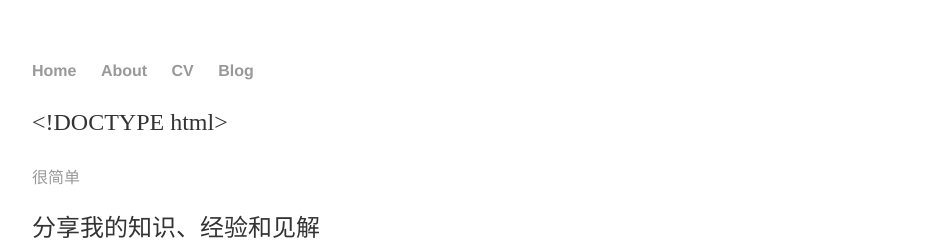
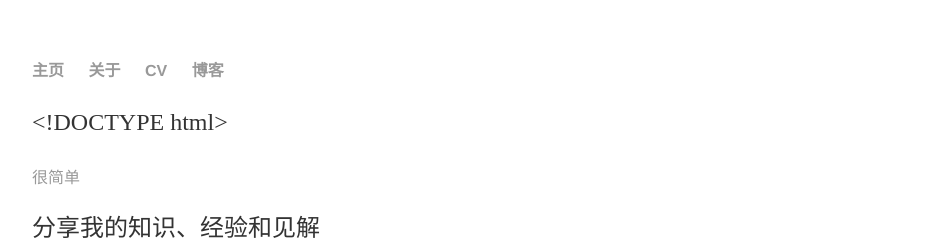
Before and after one commit to curryerror/curryerror.github.io, a Jekyll site: the page built from biog.md, in a window 1280 px wide and 900 px high. Shown: the top 252 px of the window, without its empty margins (160-1112 px from the left). Built offline with Jekyll 4.4.1, drawn with Linux system fonts in a browser that asks for light colours; nearby versions of some CDN libraries; our own code applies the rules of GitHub Pages for plain Markdown files; library files that are not in the unit come from our copies; comment, search, counter and statistics services are not loaded.

Commit message:
Update default.html

```diff
--- a/_layouts/default.html
+++ b/_layouts/default.html
@@ -11,10 +11,10 @@
   <body>
     <nav>
 <ul>
-<li><a href="/">Home</a></li>
-<li><a href="/about">About</a></li>
+<li><a href="/">主页</a></li>
+<li><a href="/about">关于</a></li>
 <li><a href="/cv">CV</a></li>
-<li><a href="/blog">Blog</a></li>
+<li><a href="/blog">博客</a></li>
 </ul>
     </nav>
 <div class="container">
```
